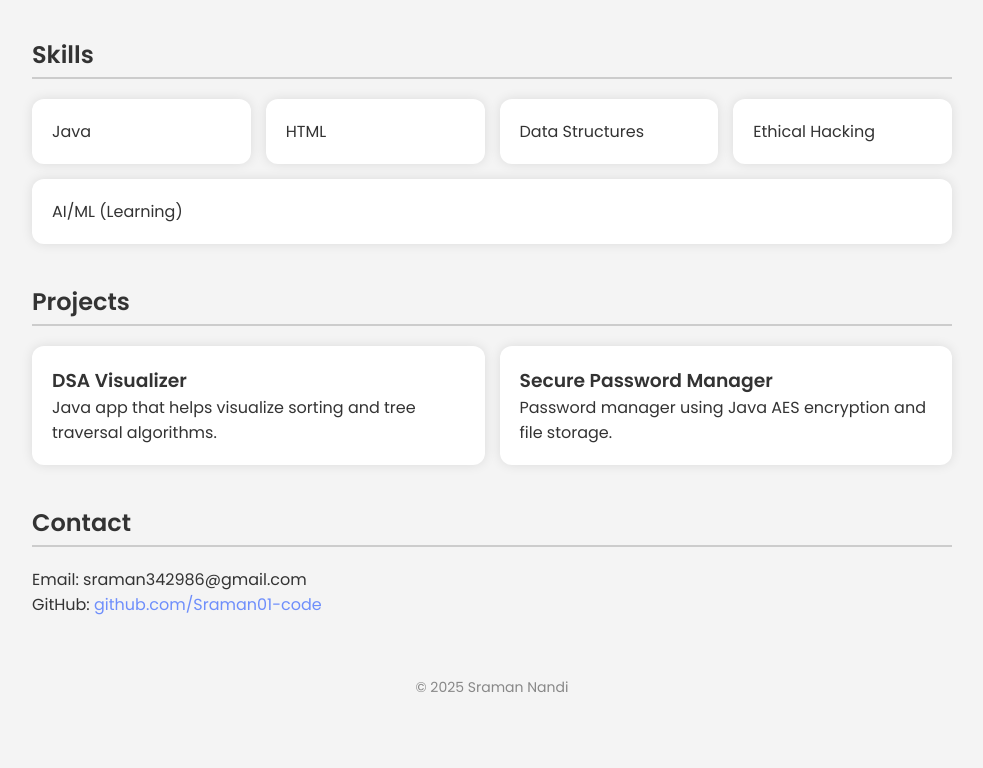
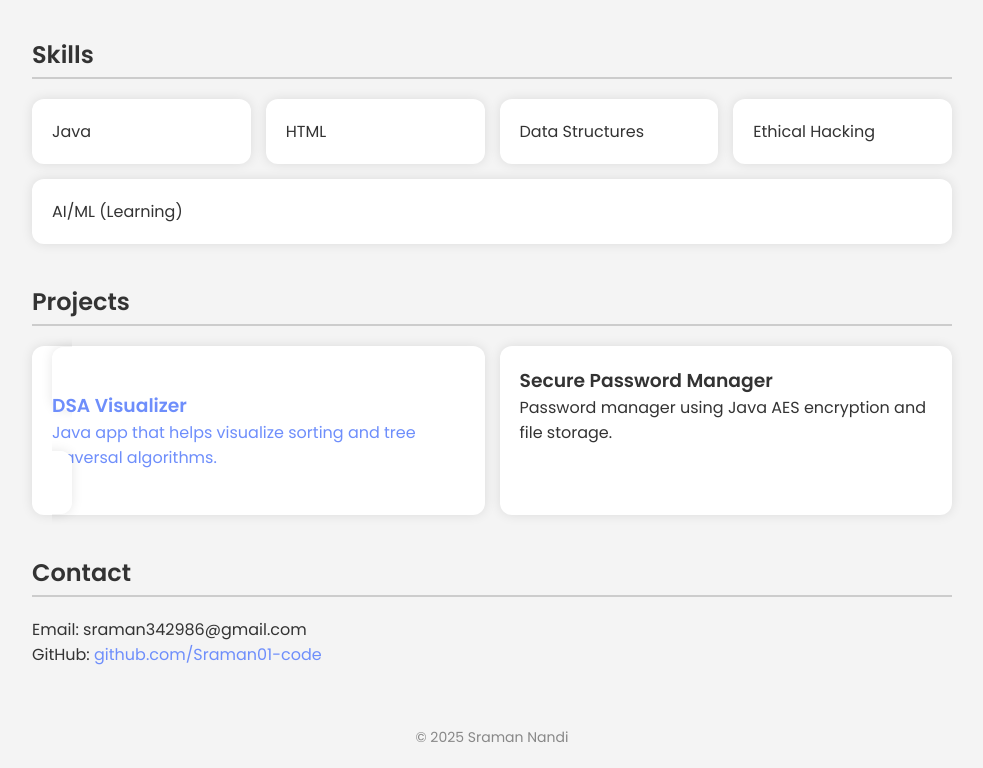
Before and after one commit to Sraman01-code/portfolio, a plain HTML site: page index.html in a window 1280 px wide. Shown: the part 563-1331 px from the top of the page, without its empty margins (148-1131 px from the left). Before the commit the page ends 1281 px from the top, so only its background shows below. Drawn offline with Linux system fonts and the light colour scheme.

Commit message:
Update index.html

```diff
--- a/index.html
+++ b/index.html
@@ -42,8 +42,10 @@
       <h2>Projects</h2>
       <div class="card-container">
         <div class="card">
-          <h3>DSA Visualizer</h3>
-          <p>Java app that helps visualize sorting and tree traversal algorithms.</p>
+          <a href="Link/index.html" target="_blank" class="card">
+			<h3>DSA Visualizer</h3>
+			<p>Java app that helps visualize sorting and tree traversal algorithms.</p>
+    </a>
         </div>
         <div class="card">
           <h3>Secure Password Manager</h3>
```
